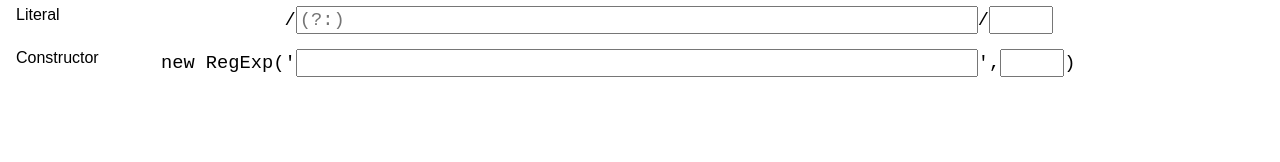
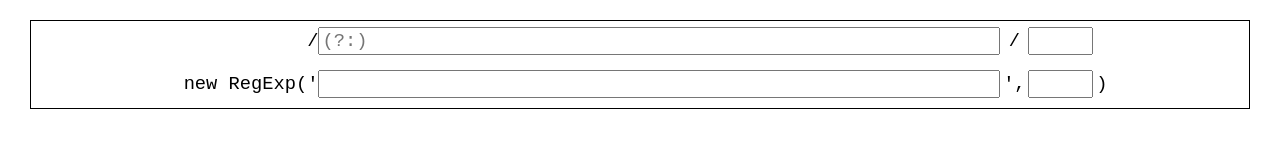
Before and after one commit to ysono/pegrex, a plain HTML site: page index.html in a window 1280 px wide. Drawn offline with Linux system fonts and the light colour scheme.

Commit message:
more design finagling

```diff
--- a/index.html
+++ b/index.html
@@ -24,14 +24,14 @@
             height: 100%;
         }
         .texts-parent {
-            height: 6em;
+            margin: 20px 30px;
+            border: solid 1px;
+            text-align: center;
         }
         .surface-parent {
-            position: absolute;
-            top: 6em;
-            bottom: 0;
             width: 100%;
             overflow: auto;
+            text-align: center;
         }
 
 
@@ -39,11 +39,7 @@
             border: none;
         }
         .texts-parent>fieldset>legend {
-            float: left;
-            width: 8em;
-            font-size: 1em;
-            font-family: sans-serif;
-            vertial-align: middle;
+            display: none;
         }
         .texts-parent>fieldset :not(legend) {
             font-size: 1.2em;
@@ -53,6 +49,15 @@
             display: inline-block;
             width: 8em;
             text-align: right;
+        }
+        .texts-parent>fieldset .infix {
+            display: inline-block;
+            width: 1.5em;
+            text-align: center;
+        }
+        .texts-parent>fieldset .suffix {
+            display: inline-block;
+            width: 1em;
         }
 
         .texts-parent .pattern {
--- a/js/classes-text.js
+++ b/js/classes-text.js
@@ -46,9 +46,10 @@
                         <input ref="pattern" type="text" className="pattern"
                             placeholder={'(?:)'}
                             value={this.props.pattern} onChange={this.handleChange} />
-                        <span>/</span>
+                        <span className="infix">/</span>
                         <input ref="flags" type="text" className="flags"
                             value={this.props.flags} onChange={this.handleChange} />
+                        <span className="suffix"></span>
                     </span>
                 </fieldset>
             )
@@ -155,10 +156,10 @@
                         <span className="prefix">new RegExp('</span>
                         <input ref="pattern" type="text" className="pattern"
                             value={escParts.pattern} onChange={this.handleChange} />
-                        <span>',</span>
+                        <span className="infix">',</span>
                         <input ref="flags" type="text" className="flags"
                             value={escParts.flags} onChange={this.handleChange} />
-                        <span>)</span>
+                        <span className="suffix">)</span>
                     </span>
                 </fieldset>
             )
```
